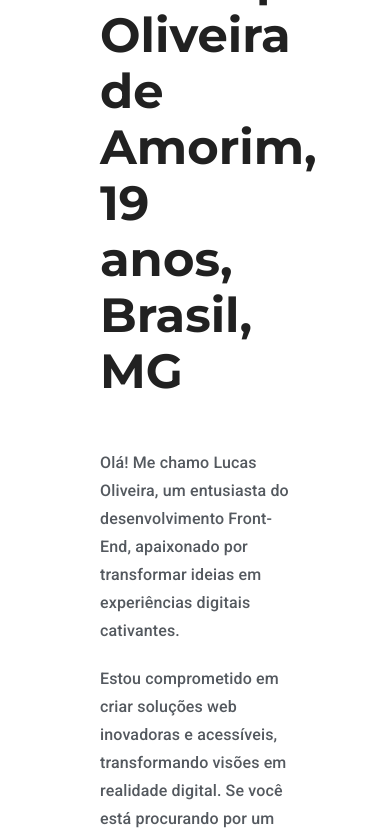
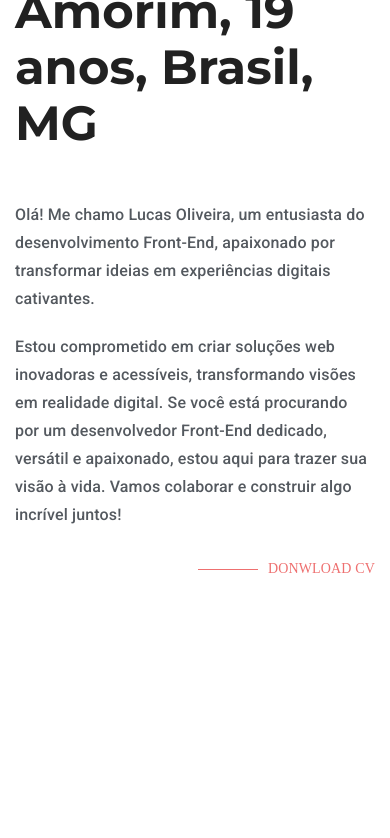
Before and after one commit to Lucas-Jav/PortfolioV3, a React (Vite) app: page / in a window 390 px wide. Shown: the part 1156-1994 px from the top of the page. After the commit the page ends 1835 px from the top, so only its background shows below. Built offline with nearby package versions, Linux system fonts and the light colour scheme; a web font is replaced by a local one.

Commit message:
:lipstick: style(about): responsive screen

```diff
--- a/src/style/mediaQuery.css
+++ b/src/style/mediaQuery.css
@@ -17,7 +17,20 @@
     }
 
     .blockAbout a {
-        max-width: 100%;
-        text-align: end !important;
+        width: 100% !important;
+        display: flex;
+        justify-content: flex-end;
     }
 }
+
+@media (max-width: 1024px) {
+    #about {
+        padding: 130px 50px;
+    }
+}
+
+@media (max-width: 500px) {
+    #about {
+        padding: 100px 15px;
+    }
+}
```
